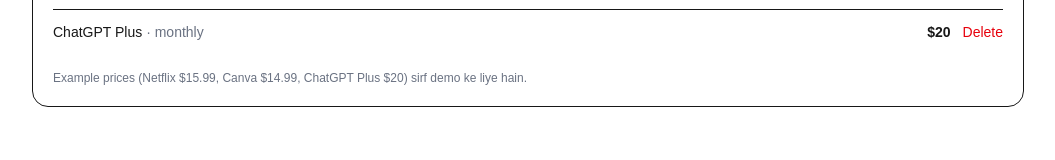
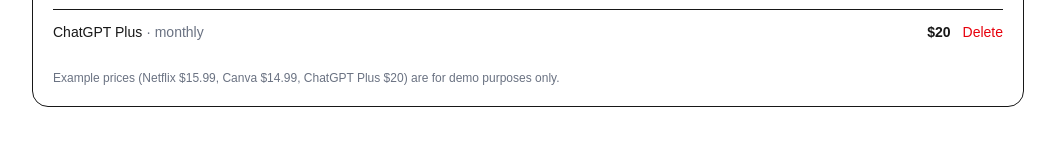
Before and after one commit to sbrstone786-cloud/spendly, a Next.js app: page /subscription-cost-calculator in a window 1280 px wide. Shown: the part 527-687 px from the top of the page, without its empty margins (112-1167 px from the left). Built offline with nearby package versions, Linux system fonts and the light colour scheme.

Commit message:
update subscription-cost-calculator/calculator.tsx

```diff
--- a/app/subscription-cost-calculator/calculator.tsx
+++ b/app/subscription-cost-calculator/calculator.tsx
@@ -48,7 +48,7 @@
           </div>
         ))}
       </div>
-      <p className="mt-4 text-xs text-gray-500">Example prices (Netflix $15.99, Canva $14.99, ChatGPT Plus $20) sirf demo ke liye hain.</p>
+      <p className="mt-4 text-xs text-gray-500">Example prices (Netflix $15.99, Canva $14.99, ChatGPT Plus $20) are for demo purposes only.</p>
     </div>
   );
 }
```
